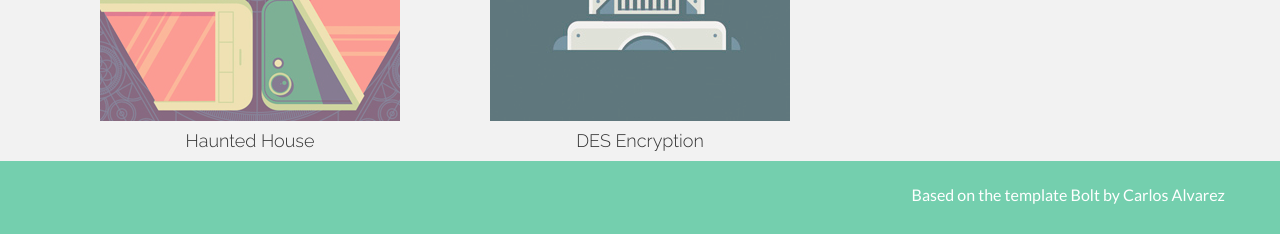
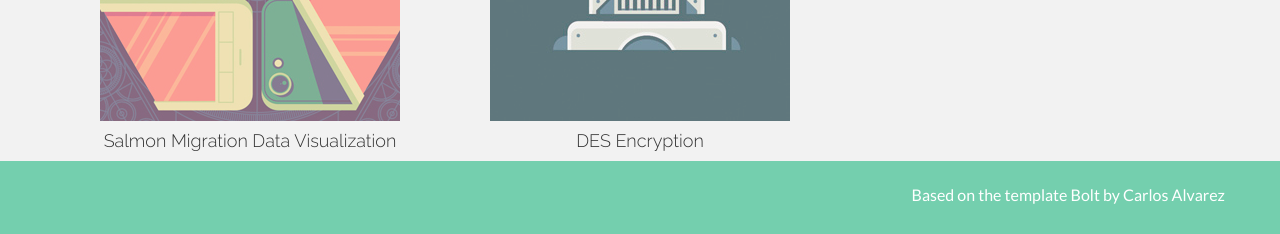
Before and after one commit to kylelin47/kylelin47.github.io, a plain HTML site: page index.html in a window 1280 px wide. Shown: the part 1804-2038 px from the top of the page. Drawn offline with nearby package versions, Linux system fonts and the light colour scheme.

Commit message:
Add link to salmon migration project

```diff
--- a/index.html
+++ b/index.html
@@ -120,8 +120,8 @@
         <div class="row centered mt grid">
             <div class="mt"></div>
             <div class="col-lg-4">
-                <a href="http://linkyle.me/virtual-reality"><img src="assets/img/01.jpg" alt="Haunted House"></a>
-                <h4>Haunted House</h4>
+                <a href="http://virtual-reality-group-project-3.github.io/Salmon-Migration/"><img src="assets/img/01.jpg" alt="Salmon"></a>
+                <h4>Salmon Migration Data Visualization</h4>
             </div>
            <div class="col-lg-4">
                 <a href="https://github.com/jonesguy14/Crypto4362-DES"><img src="assets/img/06.jpg" alt="DES Encryption"></a>
```
